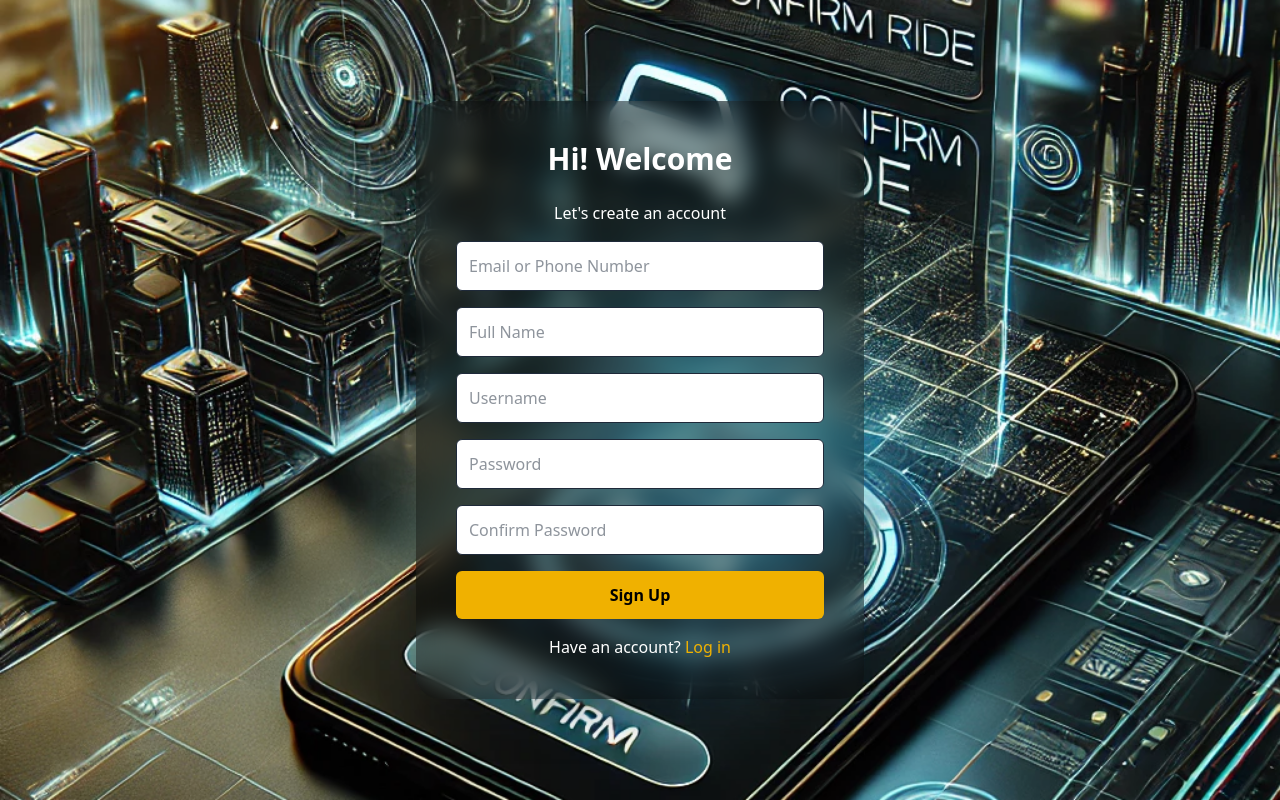
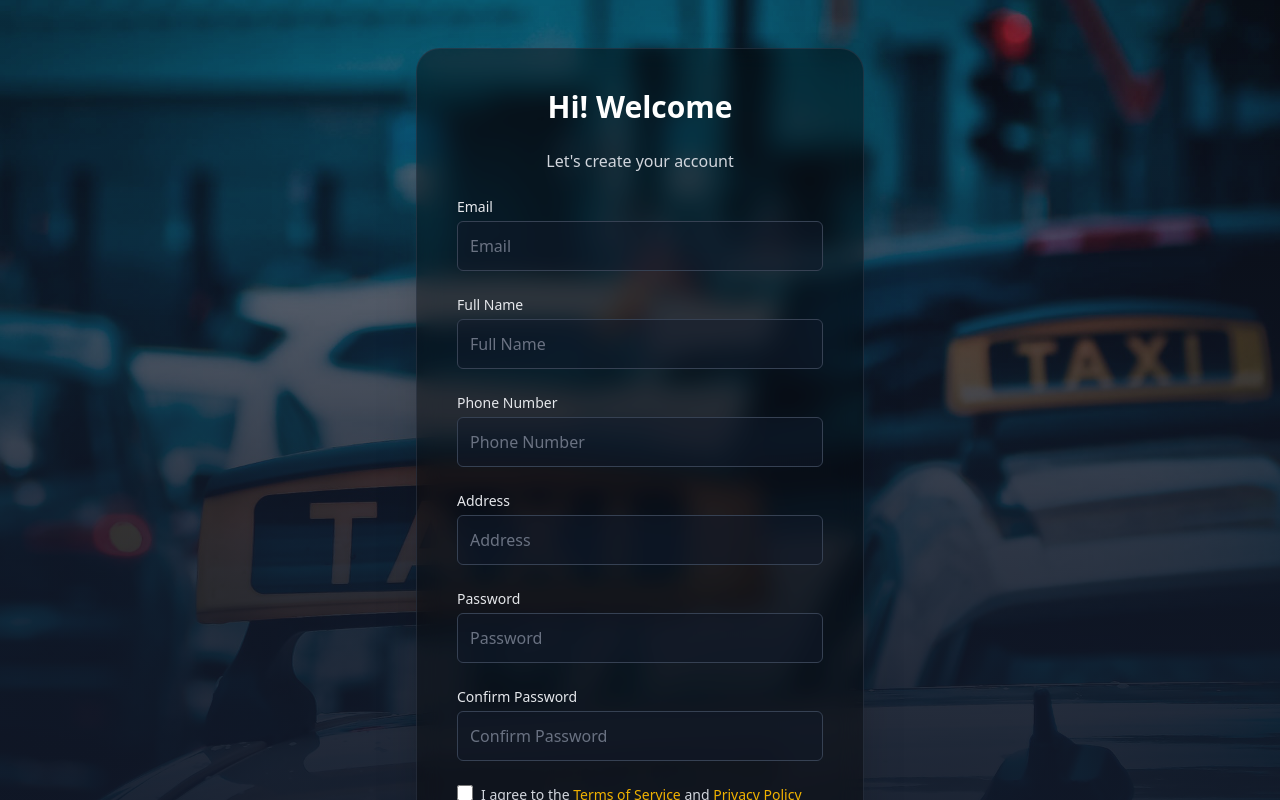
Before and after one commit to Pramodya2002-H/MegaCity--Frontend, a React (Vite) app: page /register in a window 1280 px wide. Shown: the top 800 px of the page. Built offline with nearby package versions, Linux system fonts and the light colour scheme.

Commit message:
Update the Dashboard

```diff
--- a/src/components/Register.jsx
+++ b/src/components/Register.jsx
@@ -1,86 +1,278 @@
 import { useState } from "react";
+import { Link } from "react-router-dom"; // For navigation
+import loginPageImg from "../assets/taxi.jpg"; // Adjust path if needed
 
 const Register = () => {
   const [formData, setFormData] = useState({
     email: "",
-    fullName: "",
-    username: "",
+    fullName: "", // Maps to customerName
+    phoneNo: "",  // Added for backend model
+    address: "",  // Added for backend model
     password: "",
-    confirmPassword: ""
+    confirmPassword: "",
+  });
+  const [isLoading, setIsLoading] = useState(false);
+  const [error, setError] = useState("");
+  const [termsAccepted, setTermsAccepted] = useState(false);
+
+  const handleChange = (e) => {
+    const { name, value } = e.target;
+    setFormData({ ...formData, [name]: value });
+  };
+
+  const handleTermsChange = (e) => {
+    setTermsAccepted(e.target.checked);
+  };
+
+  const handleSubmit = async (e) => {
+    e.preventDefault();
+
+    // Validate passwords match
+    if (formData.password !== formData.confirmPassword) {
+      setError("Passwords do not match.");
+      return;
+    }
+
+    // Check terms acceptance
+    if (!termsAccepted) {
+      setError("You must agree to the Terms of Service and Privacy Policy.");
+      return;
+    }
+
+    setIsLoading(true);
+    setError("");
+
+    // Map formData to backend Customer model
+    const customerData = {
+      customerName: formData.fullName,
+      address: formData.address,
+      phoneNo: formData.phoneNo,
+      email: formData.email,
+      password: formData.password,
+      role: "CUSTOMER", // Matches default in backend model
+    };
+
+    try {
+      const response = await fetch("http://localhost:8080/auth/customers/createCustomer", {
+        method: "POST",
+        headers: {
+          "Content-Type": "application/json",
+        },
+        body: JSON.stringify(customerData),
       });
 
-  const handleChange = (e) => {
-    setFormData({ ...formData, [e.target.name]: e.target.value });
-  };
+      if (!response.ok) {
+        const errorData = await response.json();
+        throw new Error(errorData.message || "Failed to create customer");
+      }
 
-  const handleSubmit = (e) => {
-    e.preventDefault();
-    alert("Form Submitted!");
-    console.log(formData);
+      const result = await response.json();
+      console.log("Customer created successfully:", result);
+
+      // Reset form on success
+      setFormData({
+        email: "",
+        fullName: "",
+        phoneNo: "",
+        address: "",
+        password: "",
+        confirmPassword: "",
+      });
+      setTermsAccepted(false);
+      alert("Account created successfully! Please log in.");
+    } catch (error) {
+      console.error("Error creating customer:", error);
+      setError(error.message || "Failed to create account. Please try again.");
+    } finally {
+      setIsLoading(false);
+    }
   };
 
   return (
-    <div
-      className="min-h-screen bg-cover bg-center flex items-center justify-center"
-      style={{ backgroundImage: "url('/src/assets/login.webp')" }}
-    >
-      <div className="max-w-md mx-auto p-10 bg-black/40 text-white shadow-2xl rounded-3xl backdrop-blur-md">
+    <div className="min-h-screen flex items-center justify-center py-12 bg-cover bg-center relative">
+      {/* Background with Overlay */}
+      <div className="absolute inset-0 overflow-hidden">
+        <img
+          src={loginPageImg}
+          alt="Taxi street scene"
+          className="absolute w-full h-full object-cover"
+        />
+        <div className="absolute inset-0 bg-gray-900/50" />
+        <div className="absolute inset-0 bg-gradient-to-t from-gray-900 via-gray-900/70 to-transparent" />
+      </div>
+
+      {/* Registration Form Container */}
+      <div className="relative max-w-md w-full mx-auto p-10 bg-black/40 text-white shadow-2xl rounded-3xl backdrop-blur-md border border-gray-700/50">
         <h2 className="text-3xl font-extrabold mb-6 text-center">Hi! Welcome</h2>
-        <p className="text-center mb-4">Let's create an account</p>
-        <form onSubmit={handleSubmit} className="space-y-4">
+        <p className="text-center mb-6 text-gray-300">Let's create your account</p>
+
+        <form onSubmit={handleSubmit} className="space-y-6">
+          {/* Error Message */}
+          {error && (
+            <div className="bg-red-900/50 text-red-200 p-3 rounded text-sm text-center">
+              {error}
+            </div>
+          )}
+
+          {/* Email */}
+          <div className="space-y-1">
+            <label htmlFor="email" className="block text-sm font-medium text-gray-200">
+              Email
+            </label>
             <input
               type="email"
               name="email"
               value={formData.email}
               onChange={handleChange}
-            placeholder="Email or Phone Number"
-            className="w-full p-3 border rounded-md bg-white text-gray-800 focus:outline-none focus:ring-2 focus:ring-yellow-500"
+              placeholder="Email"
+              className="w-full p-3 bg-gray-900/50 border border-gray-700 rounded-md text-white placeholder-gray-500 focus:outline-none focus:ring-2 focus:ring-yellow-500"
               required
             />
+          </div>
+
+          {/* Full Name (customerName) */}
+          <div className="space-y-1">
+            <label htmlFor="fullName" className="block text-sm font-medium text-gray-200">
+              Full Name
+            </label>
             <input
               type="text"
               name="fullName"
               value={formData.fullName}
               onChange={handleChange}
               placeholder="Full Name"
-            className="w-full p-3 border rounded-md bg-white text-gray-800 focus:outline-none focus:ring-2 focus:ring-yellow-500"
+              className="w-full p-3 bg-gray-900/50 border border-gray-700 rounded-md text-white placeholder-gray-500 focus:outline-none focus:ring-2 focus:ring-yellow-500"
               required
             />
+          </div>
+
+          {/* Phone Number (phoneNo) */}
+          <div className="space-y-1">
+            <label htmlFor="phoneNo" className="block text-sm font-medium text-gray-200">
+              Phone Number
+            </label>
+            <input
+              type="tel"
+              name="phoneNo"
+              value={formData.phoneNo}
+              onChange={handleChange}
+              placeholder="Phone Number"
+              className="w-full p-3 bg-gray-900/50 border border-gray-700 rounded-md text-white placeholder-gray-500 focus:outline-none focus:ring-2 focus:ring-yellow-500"
+              required
+            />
+          </div>
+
+          {/* Address */}
+          <div className="space-y-1">
+            <label htmlFor="address" className="block text-sm font-medium text-gray-200">
+              Address
+            </label>
             <input
               type="text"
-            name="username"
-            value={formData.username}
+              name="address"
+              value={formData.address}
               onChange={handleChange}
-            placeholder="Username"
-            className="w-full p-3 border rounded-md bg-white text-gray-800 focus:outline-none focus:ring-2 focus:ring-yellow-500"
+              placeholder="Address"
+              className="w-full p-3 bg-gray-900/50 border border-gray-700 rounded-md text-white placeholder-gray-500 focus:outline-none focus:ring-2 focus:ring-yellow-500"
               required
             />
+          </div>
+
+          {/* Password */}
+          <div className="space-y-1">
+            <label htmlFor="password" className="block text-sm font-medium text-gray-200">
+              Password
+            </label>
             <input
               type="password"
               name="password"
               value={formData.password}
               onChange={handleChange}
               placeholder="Password"
-            className="w-full p-3 border rounded-md bg-white text-gray-800 focus:outline-none focus:ring-2 focus:ring-yellow-500"
+              className="w-full p-3 bg-gray-900/50 border border-gray-700 rounded-md text-white placeholder-gray-500 focus:outline-none focus:ring-2 focus:ring-yellow-500"
               required
+              minLength="8"
             />
+          </div>
+
+          {/* Confirm Password */}
+          <div className="space-y-1">
+            <label htmlFor="confirmPassword" className="block text-sm font-medium text-gray-200">
+              Confirm Password
+            </label>
             <input
               type="password"
               name="confirmPassword"
               value={formData.confirmPassword}
               onChange={handleChange}
               placeholder="Confirm Password"
-            className="w-full p-3 border rounded-md bg-white text-gray-800 focus:outline-none focus:ring-2 focus:ring-yellow-500"
+              className="w-full p-3 bg-gray-900/50 border border-gray-700 rounded-md text-white placeholder-gray-500 focus:outline-none focus:ring-2 focus:ring-yellow-500"
+              required
+              minLength="8"
+            />
+          </div>
+
+          {/* Terms Checkbox */}
+          <div className="flex items-start">
+            <input
+              id="terms"
+              type="checkbox"
+              checked={termsAccepted}
+              onChange={handleTermsChange}
+              className="h-4 w-4 text-yellow-500 border-gray-700 rounded focus:ring-yellow-500 bg-gray-900/50"
               required
             />
+            <label htmlFor="terms" className="ml-2 text-sm text-gray-300">
+              I agree to the{" "}
+              <a href="#" className="text-yellow-500 hover:text-yellow-400">
+                Terms of Service
+              </a>{" "}
+              and{" "}
+              <a href="#" className="text-yellow-500 hover:text-yellow-400">
+                Privacy Policy
+              </a>
+            </label>
+          </div>
+
+          {/* Submit Button */}
           <button
             type="submit"
-            className="w-full bg-yellow-500 hover:bg-yellow-600 text-black font-bold py-3 rounded-md transition duration-300"
+            disabled={isLoading}
+            className="w-full bg-yellow-500 hover:bg-yellow-600 text-black font-bold py-3 rounded-md transition duration-300 disabled:bg-yellow-300 disabled:cursor-not-allowed flex items-center justify-center"
           >
-            Sign Up
+            {isLoading ? (
+              <svg
+                className="animate-spin h-5 w-5 mr-2 text-black"
+                xmlns="http://www.w3.org/2000/svg"
+                fill="none"
+                viewBox="0 0 24 24"
+              >
+                <circle
+                  className="opacity-25"
+                  cx="12"
+                  cy="12"
+                  r="10"
+                  stroke="currentColor"
+                  strokeWidth="4"
+                />
+                <path
+                  className="opacity-75"
+                  fill="currentColor"
+                  d="M4 12a8 8 0 018-8V0C5.373 0 0 5.373 0 12h4zm2 5.291A7.962 7.962 0 014 12H0c0 3.042 1.135 5.824 3 7.938l3-2.647z"
+                />
+              </svg>
+            ) : null}
+            {isLoading ? "Signing Up..." : "Sign Up"}
           </button>
         </form>
-        <p className="text-center mt-4">Have an account? <a href="/login" className="text-yellow-500">Log in</a></p>
+
+        {/* Login Link */}
+        <p className="text-center mt-6 text-gray-300">
+          Have an account?{" "}
+          <Link to="/login" className="text-yellow-500 hover:text-yellow-400">
+            Log in
+          </Link>
+        </p>
       </div>
     </div>
   );
```
Also changed, not shown: src/pages/AdminDashboard/Dashboard.jsx (+34 -14 lines). Lines whose indentation alone changed are shown as unchanged.
